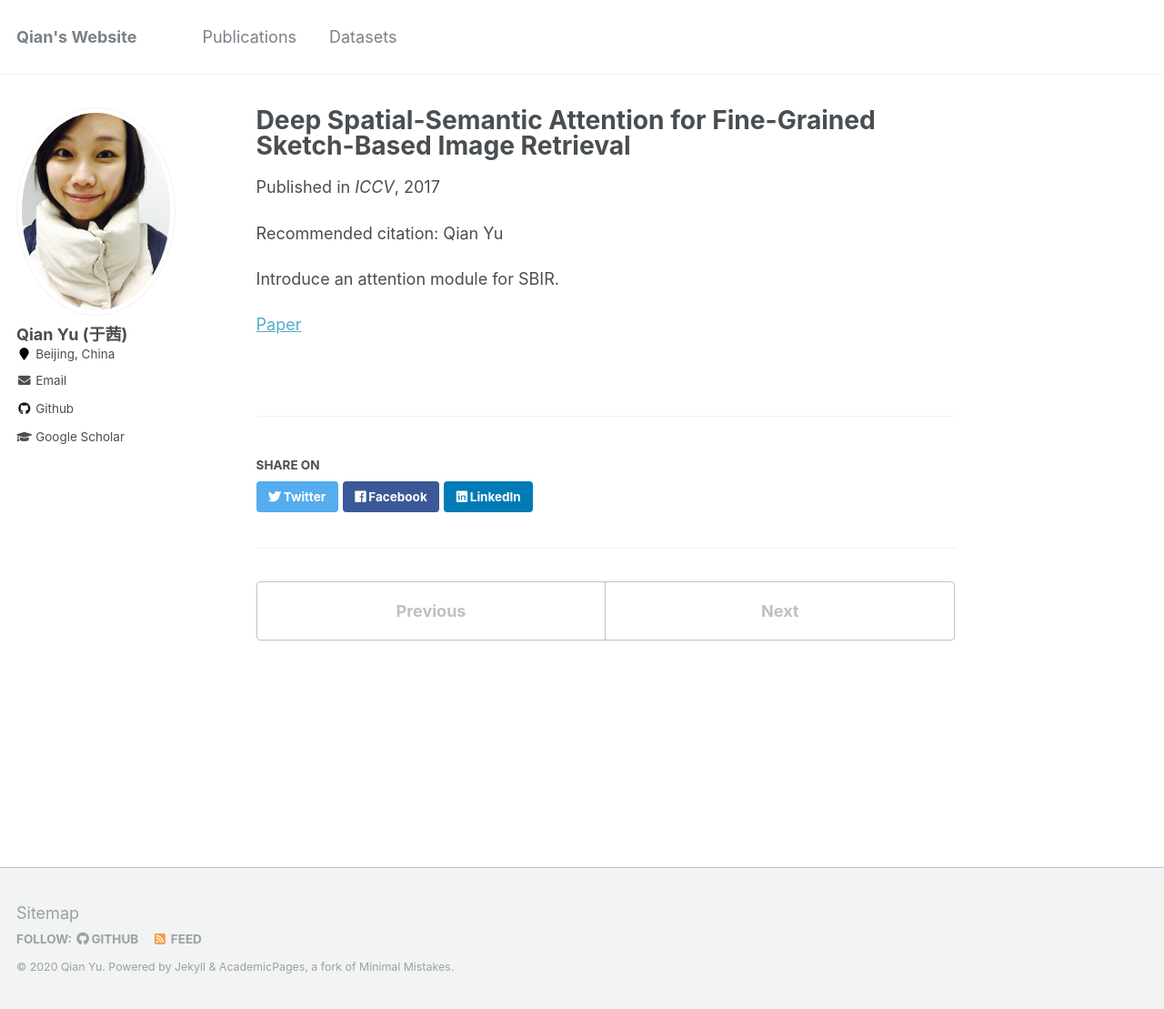
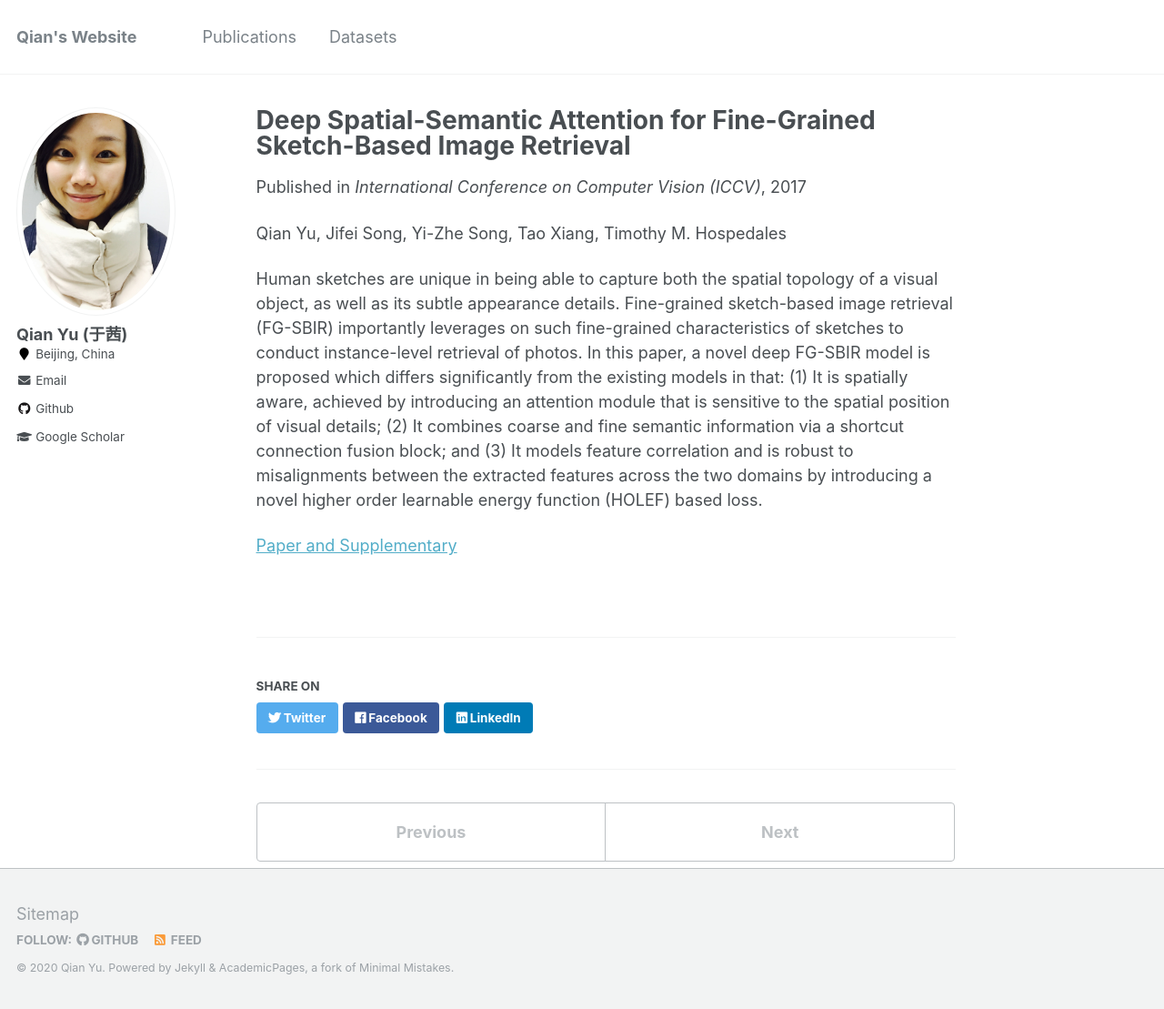
Before and after one commit to yuqian1023/yuqian1023.github.io, a Jekyll site: the page built from _publications/2020-02-23-paper-title-number-3.md, in a window 1280 px wide and 1109 px high. Shown: the whole window at 91% size. Built offline with Jekyll 4.4.1, drawn with Linux system fonts in a browser that asks for light colours.

Commit message:
puclications

```diff
--- a/_publications/2020-02-23-paper-title-number-3.md
+++ b/_publications/2020-02-23-paper-title-number-3.md
@@ -2,11 +2,12 @@
 title: "Deep Spatial-Semantic Attention for Fine-Grained Sketch-Based Image Retrieval"
 collection: publications
 permalink: /publication/2020-02-23-paper-title-number-3
-excerpt: 'Introduce an attention module for SBIR.'
-date: 2017-10-01
-venue: 'ICCV'
-citation: 'Qian Yu'
+excerpt: 'Qian Yu, Jifei Song, Yi-Zhe Song, Tao Xiang, Timothy M. Hospedales.'
+date: 2017-10-23
+venue: 'International Conference on Computer Vision (ICCV)'
 ---
-Introduce an attention module for SBIR.
+Qian Yu, Jifei Song, Yi-Zhe Song, Tao Xiang, Timothy M. Hospedales
 
-[Paper](https://www.eecs.qmul.ac.uk/~qian/Qian's%20Materials/paper/attention_sbir_iccv2017.pdf)
+Human sketches are unique in being able to capture both the spatial topology of a visual object, as well as its subtle appearance details. Fine-grained sketch-based image retrieval (FG-SBIR) importantly leverages on such fine-grained characteristics of sketches to conduct instance-level retrieval of photos. In this paper, a novel deep FG-SBIR model is proposed which differs significantly from the existing models in that: (1) It is spatially aware, achieved by introducing an attention module that is sensitive to the spatial position of visual details; (2) It combines coarse and fine semantic information via a shortcut connection fusion block; and (3) It models feature correlation and is robust to misalignments between the extracted features across the two domains by introducing a novel higher order learnable energy function (HOLEF) based loss.
+
+[Paper and Supplementary](http://openaccess.thecvf.com/content_iccv_2017/html/Song_Deep_Spatial-Semantic_Attention_ICCV_2017_paper.html)
```
Also changed, not shown: _pages/about.md (+2 -2 lines), _publications/2020-02-23-paper-title-number-2.md (+7 -3 lines), _publications/2020-02-23-paper-title-number-5.md (+6 -4 lines), _publications/2020-02-23-paper-title-number-8.md (+4 -1 lines), _publications/2020-02-23-paper-title-number-9.md (+5 -3 lines).
